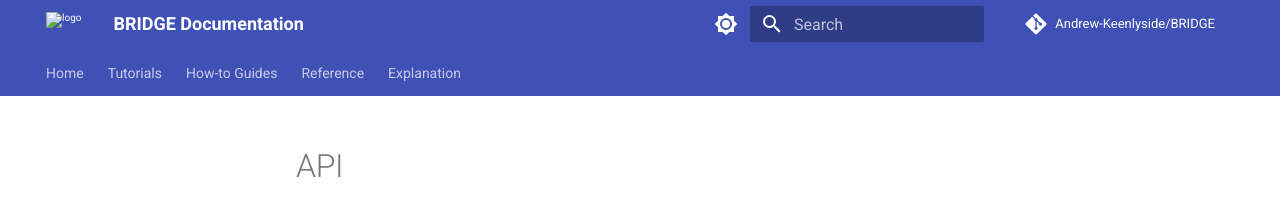
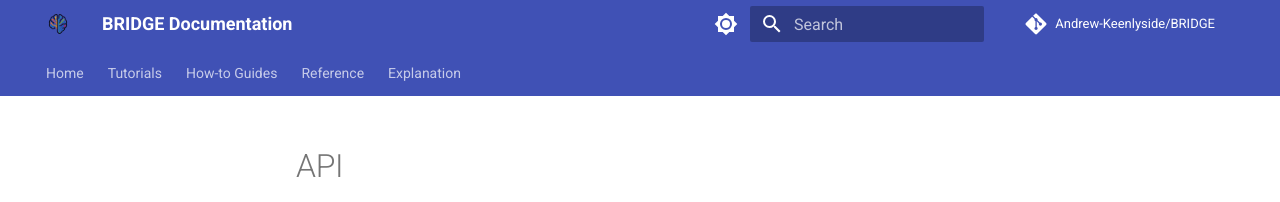
Before and after one commit to Andrew-Keenlyside/test_docs, an MkDocs documentation site: the page built from docs/api.md, in a window 1280 px wide. Shown: the top 202 px of the page. Built offline with MkDocs 1.6.1 and Material for MkDocs 9.7.7, drawn with Linux system fonts in a browser that asks for light colours; comment, search, counter and statistics services are not loaded.

Commit message:
update images

```diff
--- a/mkdocs.yml
+++ b/mkdocs.yml
@@ -21,8 +21,8 @@ theme:
       toggle:
         icon: material/brightness-4
         name: Switch to light mode
-  logo: ./assets/bridge_brain_logo.png
-  favicon: ./assets/bridge_brain_logo.png
+  logo: assets/bridge_brain_logo.png
+  favicon: assets/bridge_brain_logo.png
   features:
     - navigation.tabs
     - navigation.sections
```
Also changed, not shown: docs/index.md (+1 -1 lines), docs/assets/bridge_brain_logo.png (renamed from assets/bridge_brain_logo.png), 2 other files.
